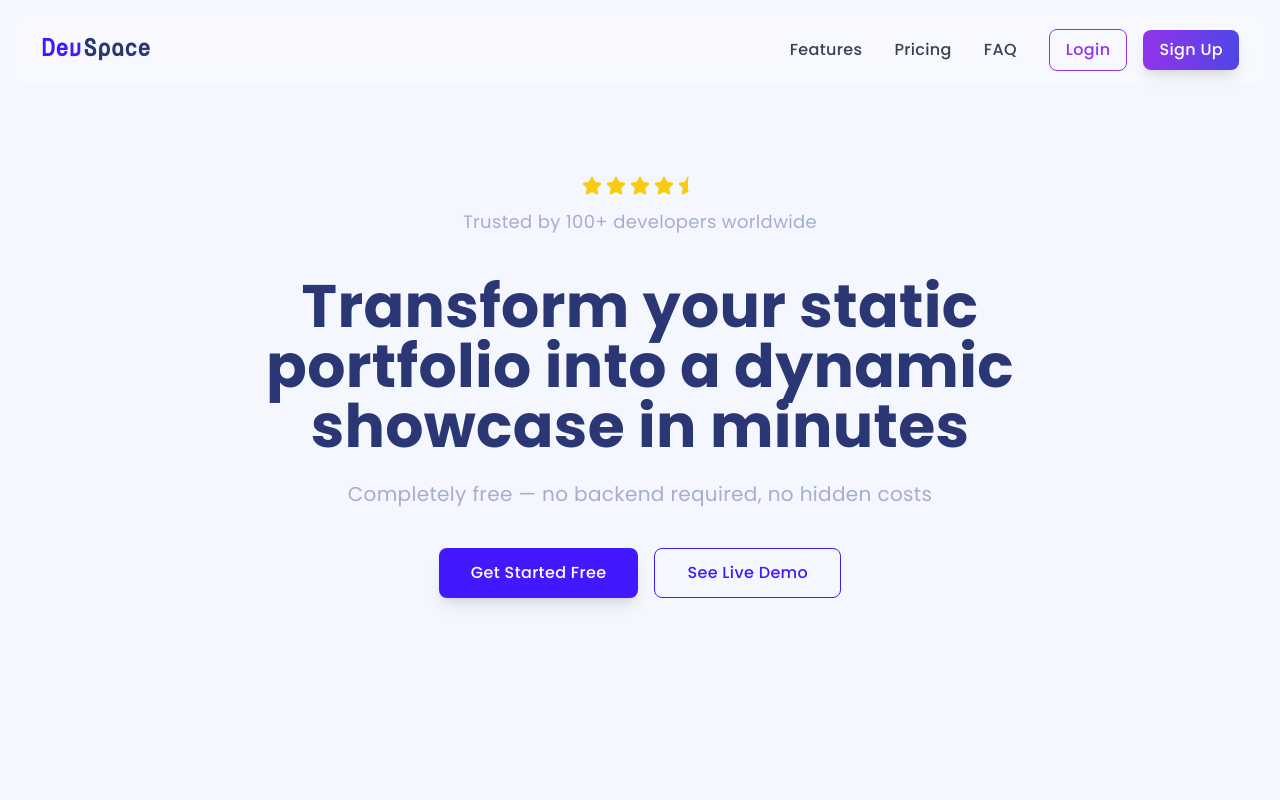
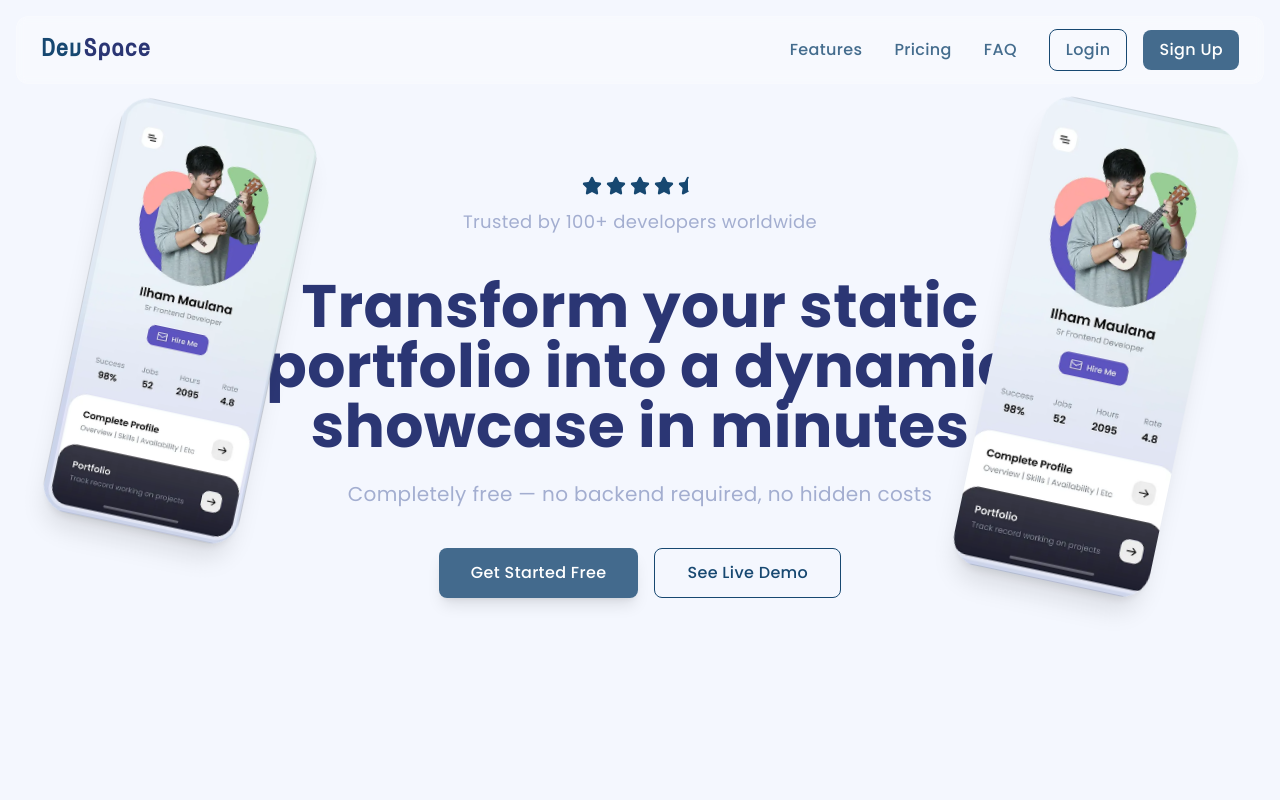
Before and after one commit to mrravipandee/devspace, a Next.js app: page / in a window 1280 px wide. Shown: the top 800 px of the page. Built offline with nearby package versions, Linux system fonts and the light colour scheme.

Commit message:
style: fix all minor bugs related to ui

```diff
--- a/package.json
+++ b/package.json
@@ -10,6 +10,7 @@
   },
   "dependencies": {
     "framer-motion": "^12.23.9",
+    "gsap": "^3.13.0",
     "lucide-react": "^0.525.0",
     "next": "15.4.2",
     "react": "19.1.0",
--- a/src/app/globals.css
+++ b/src/app/globals.css
@@ -43,3 +43,17 @@ html, body {
 .animate-scale-in {
   animation: scale-in 0.2s ease-out forwards;
 }
+
+
+/* Landing page card - Open source */
+.openSource::before {
+  content: "";
+  position: absolute;
+  left: 0;
+  right: 0;
+  bottom: 0;
+  height: 150px;
+  z-index: 1;
+  background: var(--white);
+  clip-path: ellipse(130vw 100vw at 50vw 100vw);
+}
--- a/src/components/LandingPage/Footer.tsx
+++ b/src/components/LandingPage/Footer.tsx
@@ -3,7 +3,7 @@ import { Twitter, Github, Linkedin } from "lucide-react";
 export default function Footer() {
     return (
         <div>
-            <footer className="py-12 px-6 bg-primaryText">
+            <footer className="py-12 px-6 bg-[#174871]">
                 <div className="container mx-auto max-w-7xl">
                     <div className="flex flex-col md:flex-row justify-between items-center md:items-start gap-12">
                         {/* Left Side */}
--- a/src/components/LandingPage/Hero.tsx
+++ b/src/components/LandingPage/Hero.tsx
@@ -1,39 +1,47 @@
 'use client';
 
-import { X, Star, StarHalf } from "lucide-react";
-import { useRouter } from "next/navigation";
-import { useState, useEffect } from "react";
+import { X, Star, StarHalf } from 'lucide-react';
+import { useRouter } from 'next/navigation';
+import { useState, useEffect, useRef } from 'react';
+import Image from 'next/image';
+import { motion, useScroll, useTransform, AnimatePresence } from 'framer-motion';
 
 export default function Hero() {
     const [isModalOpen, setIsModalOpen] = useState(false);
-    const [isMounted, setIsMounted] = useState(false);
     const router = useRouter();
+    const containerRef = useRef<HTMLDivElement>(null);
+
+    // Scroll-based animations
+    const { scrollYProgress } = useScroll({
+        target: containerRef,
+        offset: ['start start', 'end start'],
+    });
+
+    // Animate scale, rotation, position, and fade out as user scrolls
+    const scale = useTransform(scrollYProgress, [0, 1], [1, 0.5]);
+    const rotate = useTransform(scrollYProgress, [0, 1], [12, 90]);
+    const y = useTransform(scrollYProgress, [0, 1], [0, 100]);
+    const opacity = useTransform(scrollYProgress, [0, 1], [1, 0]);
 
     useEffect(() => {
-        setIsMounted(true);
-        return () => setIsMounted(false);
-    }, []);
-
-    // Prevent background scrolling when modal is open
-    useEffect(() => {
-        if (isModalOpen) {
-            document.body.style.overflow = 'hidden';
-        } else {
-            document.body.style.overflow = 'auto';
-        }
+        document.body.style.overflow = isModalOpen ? 'hidden' : 'auto';
         return () => {
             document.body.style.overflow = 'auto';
         };
     }, [isModalOpen]);
 
     return (
-        <div>
-            {/* Hero Section */}
+        <div ref={containerRef} className="relative overflow-hidden">
             <section className="container mx-auto px-6 py-20 md:py-32 max-w-7xl">
                 <div className="flex flex-col items-center text-center">
-                    {/* User Reviews */}
-                    <div className="flex flex-col items-center mb-10 mt-12">
-                        <div className="flex text-yellow-400 gap-1 mb-3">
+                    {/* Stars rating */}
+                    <motion.div
+                        initial={{ opacity: 0, y: 20 }}
+                        animate={{ opacity: 1, y: 0 }}
+                        transition={{ duration: 0.5 }}
+                        className="flex flex-col items-center mb-10 mt-12"
+                    >
+                        <div className="flex text-primary gap-1 mb-3">
                             {[...Array(4)].map((_, i) => (
                                 <Star key={i} size={20} fill="currentColor" />
                             ))}
@@ -42,19 +50,39 @@ export default function Hero() {
                         <p className="text-[12px] md:text-lg text-lightText">
                             Trusted by 100+ developers worldwide
                         </p>
-                    </div>
+                    </motion.div>
 
-                    {/* Main Heading */}
-                    <h1 className="text-[25px] md:text-6xl font-bold mb-6 max-w-4xl leading-tight text-primaryText">
+                    {/* Main heading */}
+                    <motion.h1
+                        initial={{ opacity: 0, y: 30 }}
+                        animate={{ opacity: 1, y: 0 }}
+                        transition={{ duration: 0.5, delay: 0.1 }}
+                        className="text-[25px] md:text-6xl font-bold mb-6 max-w-4xl leading-tight text-primaryText"
+                    >
                         Transform your static portfolio into a dynamic showcase in minutes
-                    </h1>
-                    <p className="text-[13px] md:text-xl mb-10 max-w-2xl text-secondaryText">
+                    </motion.h1>
+
+                    {/* Subheading */}
+                    <motion.p
+                        initial={{ opacity: 0, y: 30 }}
+                        animate={{ opacity: 1, y: 0 }}
+                        transition={{ duration: 0.5, delay: 0.2 }}
+                        className="text-[13px] md:text-xl mb-10 max-w-2xl text-secondaryText"
+                    >
                         Completely free — no backend required, no hidden costs
-                    </p>
+                    </motion.p>
 
-                    {/* CTA Buttons */}
-                    <div className="flex flex-col sm:flex-row gap-4">
-                        <button onClick={() => router.push('/signup')} className="px-8 py-3 bg-primary text-white rounded-lg hover:bg-primary/90 transition-colors font-medium shadow-lg hover:shadow-primary/30">
+                    {/* Buttons */}
+                    <motion.div
+                        initial={{ opacity: 0, y: 30 }}
+                        animate={{ opacity: 1, y: 0 }}
+                        transition={{ duration: 0.5, delay: 0.3 }}
+                        className="flex flex-col sm:flex-row gap-4"
+                    >
+                        <button
+                            onClick={() => router.push('/signup')}
+                            className="px-8 py-3 bg-primary/80 text-white rounded-lg hover:bg-primary/90 transition-colors font-medium shadow-lg hover:shadow-primary/30"
+                        >
                             Get Started Free
                         </button>
                         <button
@@ -63,18 +91,55 @@ export default function Hero() {
                         >
                             See Live Demo
                         </button>
+                    </motion.div>
                 </div>
+
+                {/* Animated Images */}
+                <div className="hidden md:block absolute inset-0 overflow-hidden pointer-events-none">
+                    <motion.div
+                        style={{ scale, rotate, y, opacity }}
+                        className="absolute top-[15%] left-20 w-[200px] origin-center"
+                    >
+                        <Image
+                            src="/user_in_frame.png"
+                            height={200}
+                            width={200}
+                            className="rounded-[30px] object-cover shadow-xl"
+                            alt="Phone user mode left"
+                        />
+                    </motion.div>
+
+                    <motion.div
+                        style={{ scale, rotate, y, opacity }}
+                        className="absolute top-[15%] right-[5%] w-[220px] origin-center"
+                    >
+                        <Image
+                            src="/user_in_frame.png"
+                            height={400}
+                            width={200}
+                            className="rounded-[30px] object-cover shadow-xl h-[30rem]"
+                            alt="Phone user mode right"
+                        />
+                    </motion.div>
                 </div>
             </section>
 
-            {/* YouTube Video Modal */}
-            {isMounted && isModalOpen && (
-                <div
-                    className="fixed inset-0 bg-black/80 z-50 flex items-center justify-center p-4 animate-fade-in"
+            {/* Modal */}
+            <AnimatePresence>
+                {isModalOpen && (
+                    <motion.div
+                        initial={{ opacity: 0 }}
+                        animate={{ opacity: 1 }}
+                        exit={{ opacity: 0 }}
+                        className="fixed inset-0 bg-black/80 z-50 flex items-center justify-center p-4"
                         onClick={() => setIsModalOpen(false)}
                     >
-                    <div
-                        className="relative w-full max-w-4xl bg-white dark:bg-gray-800 rounded-xl shadow-2xl overflow-hidden animate-scale-in"
+                        <motion.div
+                            initial={{ scale: 0.9, opacity: 0 }}
+                            animate={{ scale: 1, opacity: 1 }}
+                            exit={{ scale: 0.9, opacity: 0 }}
+                            transition={{ type: 'spring', damping: 20 }}
+                            className="relative w-full max-w-4xl bg-white dark:bg-gray-800 rounded-xl shadow-2xl overflow-hidden"
                             onClick={(e) => e.stopPropagation()}
                         >
                             <div className="p-4 border-b border-gray-200 dark:border-gray-700 flex justify-between items-center">
@@ -103,9 +168,10 @@ export default function Hero() {
                                     Press ESC or click outside to close
                                 </p>
                             </div>
+                        </motion.div>
+                    </motion.div>
+                )}
+            </AnimatePresence>
         </div>
-                </div>
-            )}
-        </div>
-    )
+    );
 }
--- a/src/components/LandingPage/Navbar.tsx
+++ b/src/components/LandingPage/Navbar.tsx
@@ -62,35 +62,35 @@ export default function Navbar() {
                     <div className="hidden md:flex items-center space-x-8">
                         <Link
                             href="#features"
-                            className={`relative text-gray-700 hover:text-purple-600 transition-colors font-medium group ${isActive('/features') ? 'text-purple-600' : ''}`}
+                            className={`relative text-primary/80 hover:text-primary transition-colors font-medium group ${isActive('/features') ? 'text-primary' : ''}`}
                         >
                             Features
-                            <span className={`absolute -bottom-1 left-0 w-0 h-0.5 bg-purple-600 transition-all duration-300 group-hover:w-full ${isActive('/features') ? 'w-full' : ''}`}></span>
+                            <span className={`absolute -bottom-1 left-0 w-0 h-0.5 bg-primary transition-all duration-300 group-hover:w-full ${isActive('/features') ? 'w-full' : ''}`}></span>
                         </Link>
                         <Link
                             href="#pricing"
-                            className={`relative text-gray-700 hover:text-purple-600 transition-colors font-medium group ${isActive('/pricing') ? 'text-purple-600' : ''}`}
+                            className={`relative text-primary/80 hover:text-primary transition-colors font-medium group ${isActive('/pricing') ? 'text-primary' : ''}`}
                         >
                             Pricing
-                            <span className={`absolute -bottom-1 left-0 w-0 h-0.5 bg-purple-600 transition-all duration-300 group-hover:w-full ${isActive('/pricing') ? 'w-full' : ''}`}></span>
+                            <span className={`absolute -bottom-1 left-0 w-0 h-0.5 bg-primary transition-all duration-300 group-hover:w-full ${isActive('/pricing') ? 'w-full' : ''}`}></span>
                         </Link>
                         <Link
                             href="#faq"
-                            className={`relative text-gray-700 hover:text-purple-600 transition-colors font-medium group ${isActive('/faq') ? 'text-purple-600' : ''}`}
+                            className={`relative text-primary/80 hover:text-primary transition-colors font-medium group ${isActive('/faq') ? 'text-primary' : ''}`}
                         >
                             FAQ
-                            <span className={`absolute -bottom-1 left-0 w-0 h-0.5 bg-purple-600 transition-all duration-300 group-hover:w-full ${isActive('/faq') ? 'w-full' : ''}`}></span>
+                            <span className={`absolute -bottom-1 left-0 w-0 h-0.5 bg-primary transition-all duration-300 group-hover:w-full ${isActive('/faq') ? 'w-full' : ''}`}></span>
                         </Link>
                         <div className="flex items-center space-x-4 ml-4">
                             <Link
                                 href="/login"
-                                className={`px-4 py-2 border rounded-lg transition-colors font-medium ${isActive('/login') ? 'bg-purple-600 text-white border-purple-600' : 'border-purple-600 text-purple-600 hover:bg-purple-50'}`}
+                                className={`px-4 py-2 border rounded-lg transition-colors font-medium ${isActive('/login') ? 'bg-primary/80 text-white border-primary' : 'border-primary text-primary/80 hover:bg-primary/30'}`}
                             >
                                 Login
                             </Link>
                             <Link
                                 href="/signup"
-                                className={`px-4 py-2 bg-gradient-to-r rounded-lg transition-all shadow-lg font-medium ${isActive('/signup') ? 'from-purple-700 to-indigo-700' : 'from-purple-600 to-indigo-600 hover:from-purple-700 hover:to-indigo-700'} text-white hover:shadow-purple-300/50`}
+                                className={`px-4 py-2 rounded-lg transition-all font-medium ${isActive('/signup') ? 'bg-primary' : 'bg-primary/80 hover:bg-primary'} text-white`}
                             >
                                 Sign Up
                             </Link>
--- a/tailwind.config.js
+++ b/tailwind.config.js
@@ -11,7 +11,7 @@ module.exports = {
   theme: {
     extend: {
       colors: {
-        primary: "#4318FF",
+        primary: "#174871",
         background: "#F4F7FE",
         primaryText: "#2B3674",
         secondaryText: "#A3AED0",
```
Also changed, not shown: src/components/LandingPage/OpenSource.tsx (+27 -9 lines), public/user_in_frame.png (added), 1 other file (tests, documents, lock files or other folders). Lines whose indentation alone changed are shown as unchanged.
